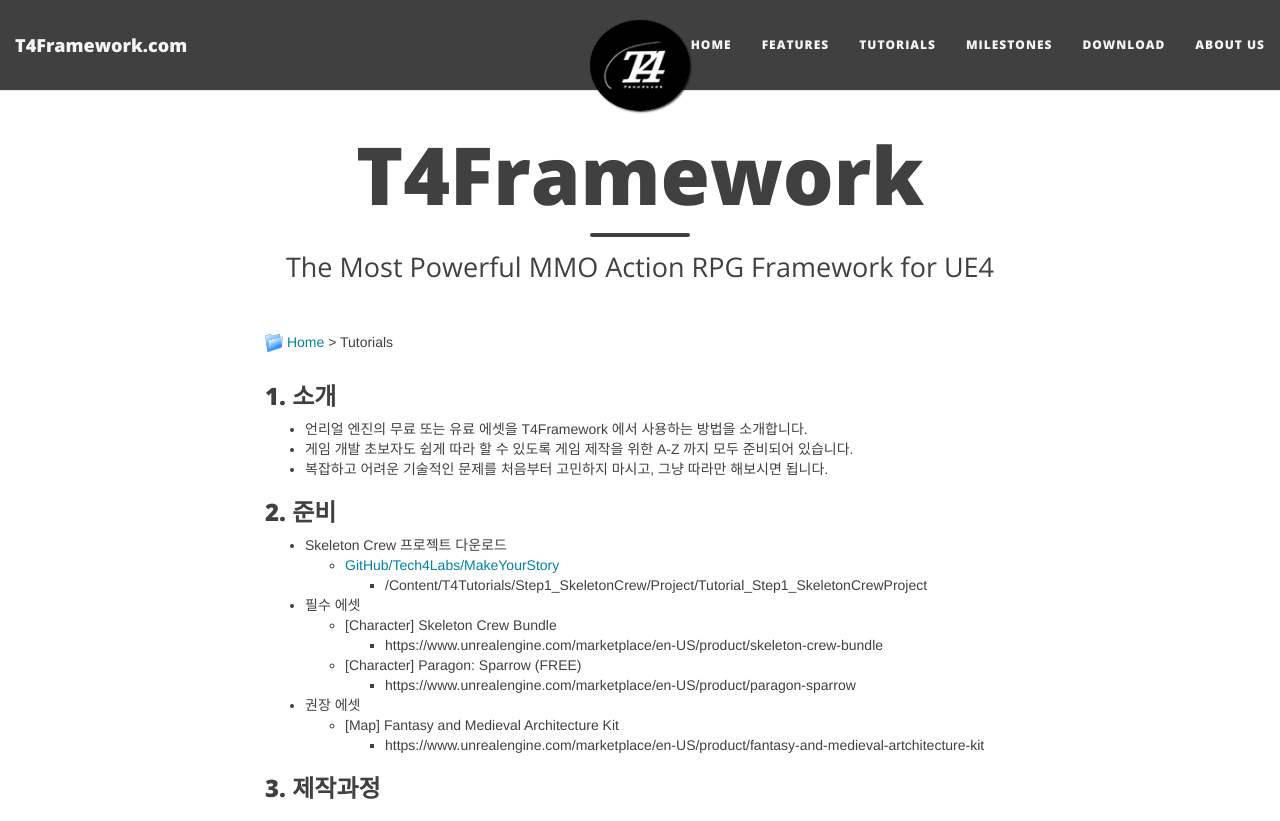
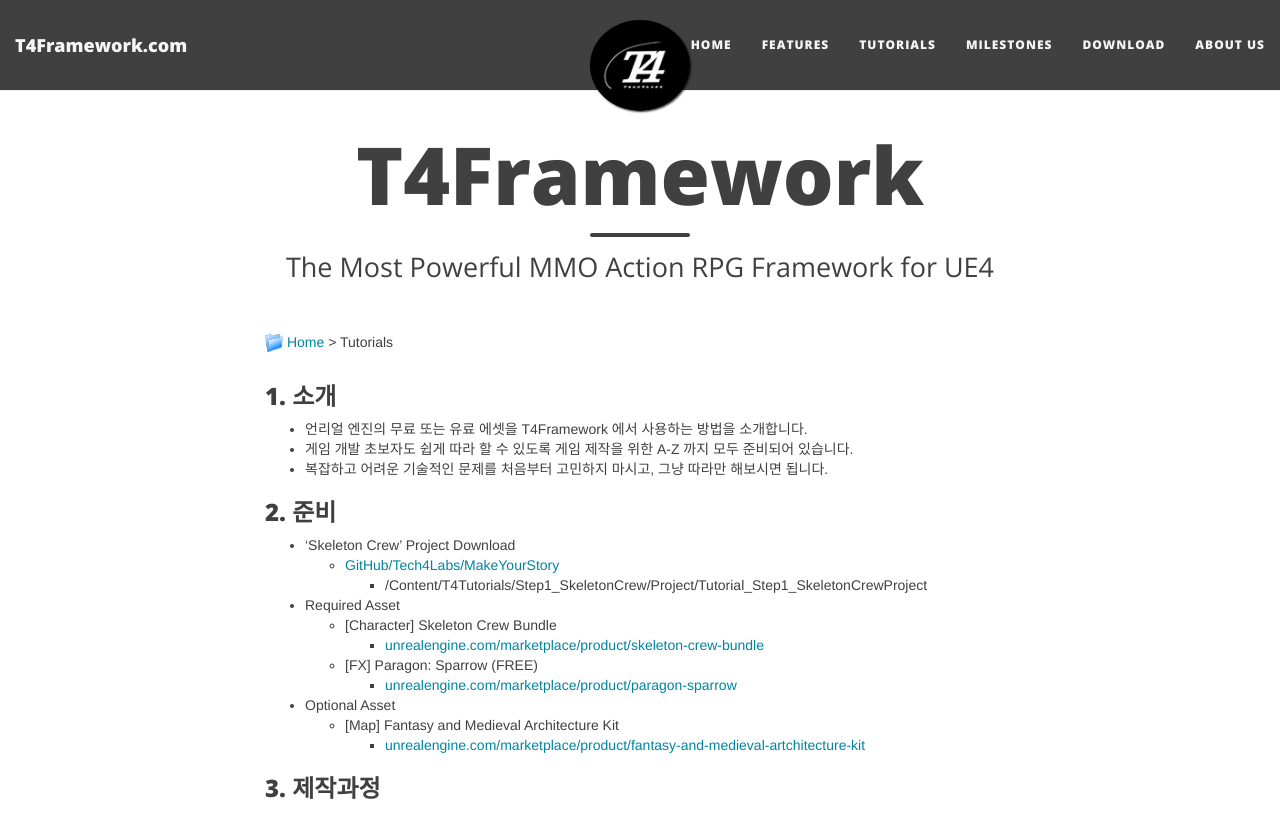
Before and after one commit to T4Framework/T4Framework_WebSite, a Jekyll site: the page built from docs/T4Framework_Tutorials.md, in a window 1280 px wide and 900 px high, cut to the strip 0-821 px from the top of the window. Built offline with Jekyll 4.4.1, drawn with Linux system fonts in a browser that asks for light colours; nearby versions of some CDN libraries; our own code applies the rules of GitHub Pages for plain Markdown files.

Commit message:
Update T4Framework_Tutorials.md

```diff
--- a/docs/T4Framework_Tutorials.md
+++ b/docs/T4Framework_Tutorials.md
@@ -15,17 +15,17 @@
 
 ### 2. 준비
 
-- Skeleton Crew 프로젝트 다운로드
+- 'Skeleton Crew' Project Download
   - [GitHub/Tech4Labs/MakeYourStory](https://github.com/Tech4Labs/MakeYourStory)
     - /Content/T4Tutorials/Step1_SkeletonCrew/Project/Tutorial_Step1_SkeletonCrewProject
-- 필수 에셋
+- Required Asset
   - [Character] Skeleton Crew Bundle
-    - https://www.unrealengine.com/marketplace/en-US/product/skeleton-crew-bundle
-  - [Character] Paragon: Sparrow (FREE)
-    - https://www.unrealengine.com/marketplace/en-US/product/paragon-sparrow
-- 권장 에셋
+    - [unrealengine.com/marketplace/product/skeleton-crew-bundle](https://www.unrealengine.com/marketplace/en-US/product/skeleton-crew-bundle)
+  - [FX] Paragon: Sparrow (FREE)
+    - [unrealengine.com/marketplace/product/paragon-sparrow](https://www.unrealengine.com/marketplace/en-US/product/paragon-sparrow)
+- Optional Asset
   - [Map] Fantasy and Medieval Architecture Kit
-    - https://www.unrealengine.com/marketplace/en-US/product/fantasy-and-medieval-artchitecture-kit
+    - [unrealengine.com/marketplace/product/fantasy-and-medieval-artchitecture-kit](https://www.unrealengine.com/marketplace/en-US/product/fantasy-and-medieval-artchitecture-kit)
 
 ### 3. 제작과정
 
```
